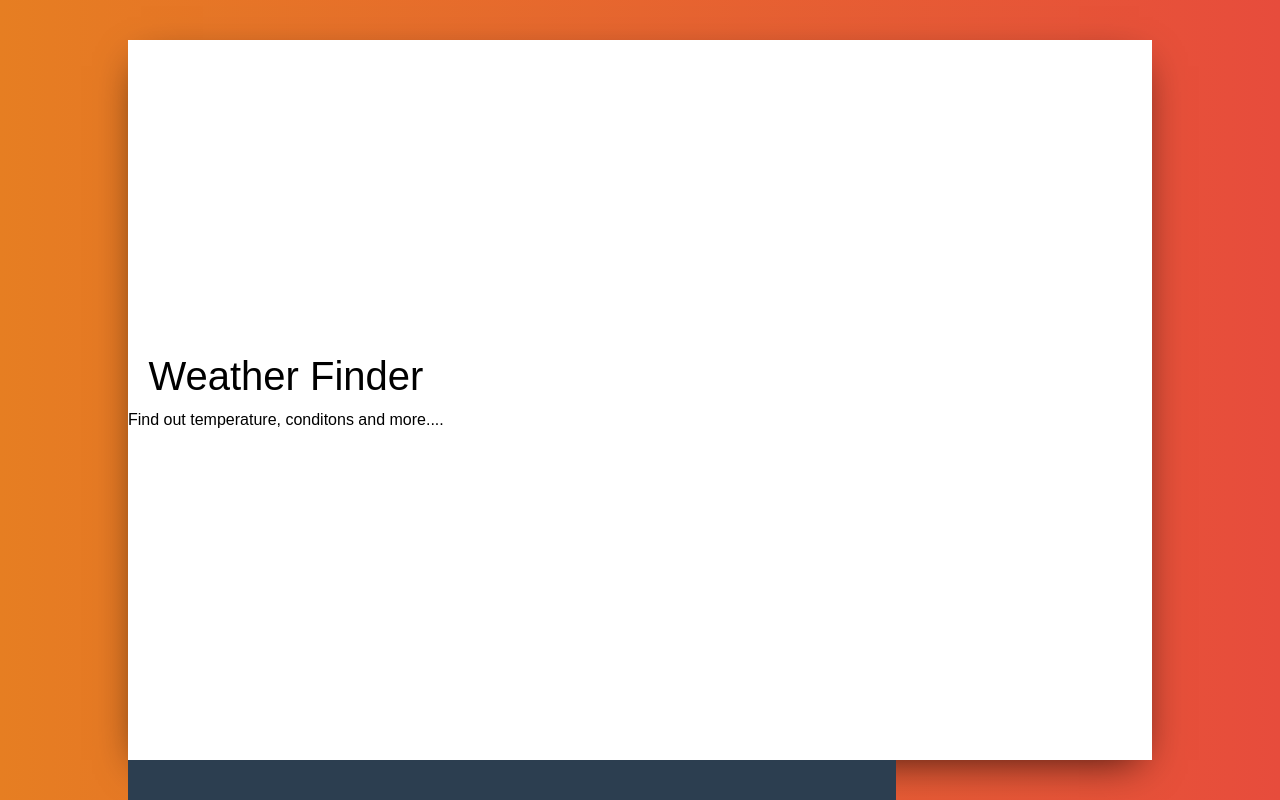
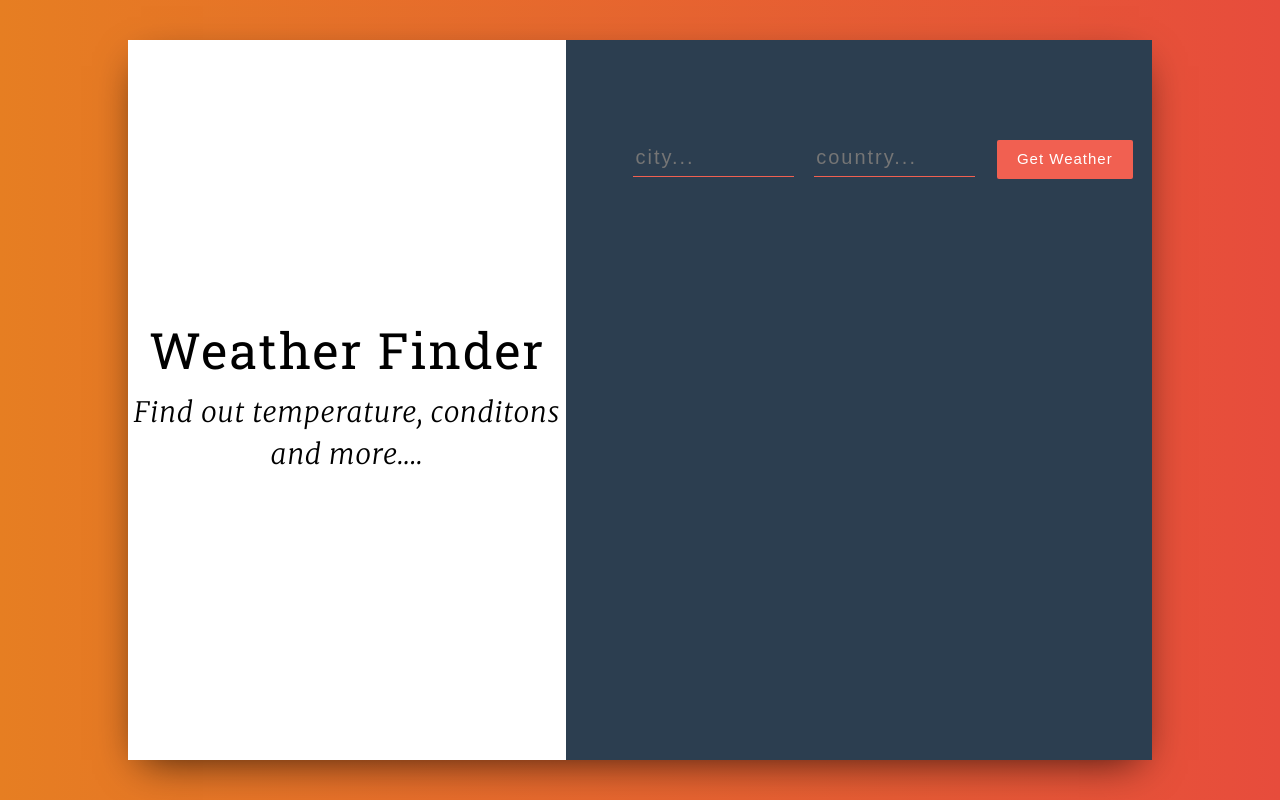
Before and after one commit to abrahamemmanuel/weather-app, a React (Create React App) app: page / in a window 1280 px wide. Shown: the top 800 px of the page. Built offline with nearby package versions, Linux system fonts and the light colour scheme.

Commit message:
trying to make changes in as to get image background working

```diff
--- a/package.json
+++ b/package.json
@@ -19,6 +19,8 @@
   },
   "devDependencies": {
     "css-loader": "^0.28.11",
-    "style-loader": "^0.20.3"
+    "file-loader": "^1.1.11",
+    "style-loader": "^0.20.3",
+    "url-loader": "^1.0.1"
   }
 }
--- a/src/App.css
+++ b/src/App.css
@@ -25,14 +25,13 @@
 
 .title-container {
   height: 90vh;
-  background:center center no-repeat;
+  background:  center center no-repeat;
   background-size: cover;
   display: flex;
   align-items: center;
   justify-content: center;
   text-align: center;
   color: #000;
-
 }
 
 .title-container__title {
--- a/src/App.js
+++ b/src/App.js
@@ -96,15 +96,12 @@
 
                <div className="row">
 
-                 <div className="col-xs-5 title-container">
+               <div className="col-xs-5 title-container">
 
-                   <Titles/>
-
-                 </div>
+                <Titles/>
 
                  <div className="col-xs-7 form-container">
-
-                    <Form getWeather={this.getWeather}/>
+                 <Form getWeather={this.getWeather}/>
                         <Weather temperature={this.state.temperature}
                                   city={this.state.city}
                                   country={this.state.country}
@@ -113,6 +110,13 @@
                                   error={this.state.error}
 
                         />
+
+
+
+
+                    </div>
+
+
 
                  </div>
 
--- a/src/Components/Titles.js
+++ b/src/Components/Titles.js
@@ -1,15 +1,16 @@
 import React from "react";
+
+
 
 
 
 const Titles = () => (
 
-
     <div>
 
-        <h1>Weather Finder</h1>
+        <h1 className="title-container__title">Weather Finder </h1>
 
-        <p>Find out temperature, conditons and more....</p>
+        <h3 className="title-container__subtitle">Find out temperature, conditons and more....</h3>
 
 
     </div>
--- a/src/Components/Weather.js
+++ b/src/Components/Weather.js
@@ -7,17 +7,32 @@
 */
 const Weather = props => (
 
-    <div>
+    <div className="weather__info ">
 
-           { props.city && props.country && <p>Location: {props.city}, {props.country}</p> }
+           {
+               props.city && props.country && <p>Location: {props.city}, {props.country}</p>
 
-           { props.temperature &&  <p>Temperature:  {props.temperature}</p>  }
+           }
 
-           { props.humidity &&  <p>Humidity:  {props.humidity}</p> }
+           {
+               props.temperature &&  <p>Temperature:  {props.temperature}</p>
 
-           { props.description &&  <p>Conditions:  {props.description}</p>  }
+           }
 
-           { props.error && <p>{props.error}</p> }
+           {
+               props.humidity &&  <p>Humidity:  {props.humidity}</p>
+
+           }
+
+           {
+                props.description &&  <p>Conditions:  {props.description}</p>
+
+           }
+
+           {
+               props.error && <p>{props.error}</p>
+
+           }
 
     </div>
 
```
Also changed, not shown: public/Asset/myImage.jpg (added), src/Image.jpg (deleted).
